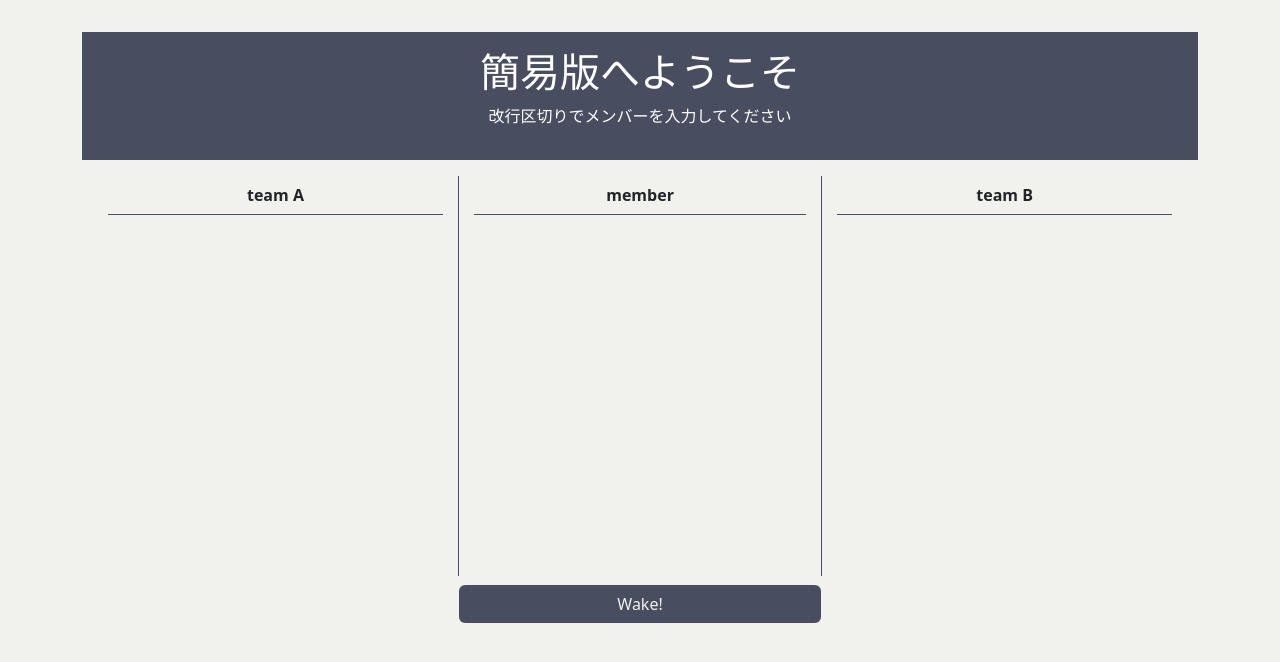
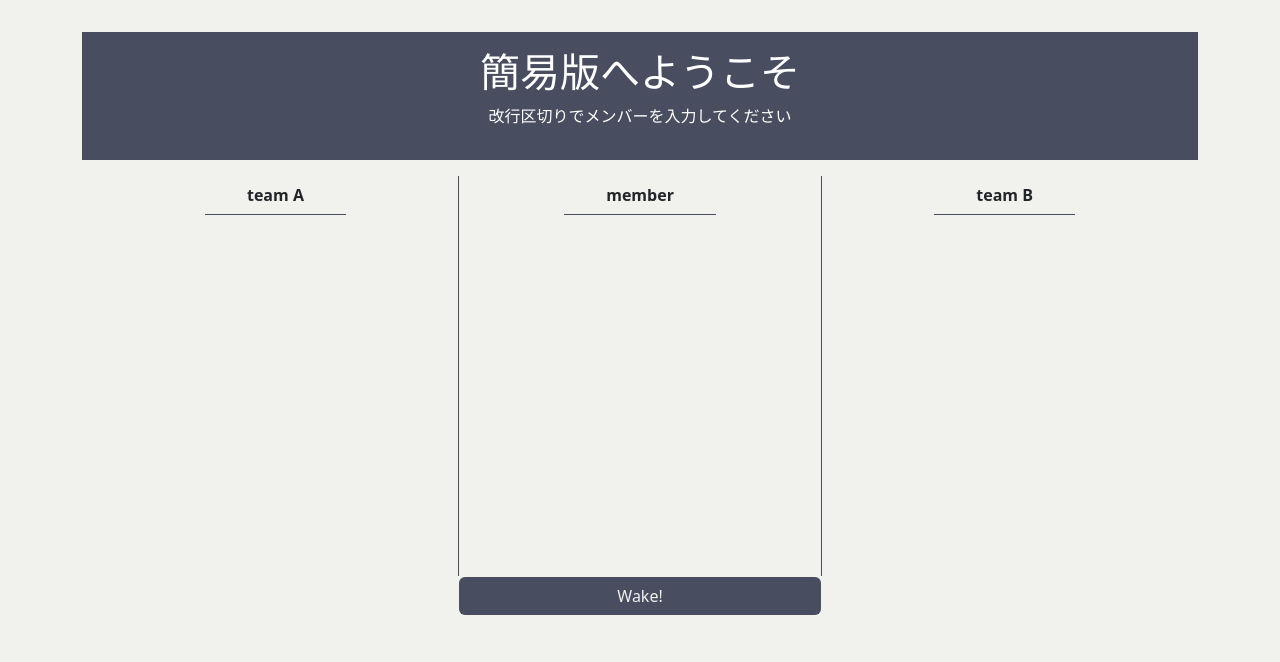
Before and after one commit to estone1223/team-wake, a Django app: page /wakes/classic/ in a window 1280 px wide. Shown: the part 56-718 px from the top of the page. Run offline with Django 3.2, Linux system fonts and the light colour scheme; some libraries are stand-ins or nearby versions.

Commit message:
crate classic edition but isshunde kieru

```diff
--- a/static/wakes/css/style.css
+++ b/static/wakes/css/style.css
@@ -94,8 +94,13 @@ main {
   line-height: 240%;
 }
 
-.content-header {
+.content-head {
+  display: inline-block;
+  font-size: 16px;
   font-weight: bold;
+  padding: 0 42px;
+  line-height: 240%;
+  border-bottom: 1px solid #484e60;
 }
 
 .team-ul {
--- a/static/wakes/js/main.js
+++ b/static/wakes/js/main.js
@@ -1,37 +1,40 @@
-"use strict";
-{
-  const team_a = document.getElementById('ul-team-a');
-  const team_b = document.getElementById('ul-team-b');
-  const member_list = document.getElementsByClassName('member-list');
 
-  function memberClick() {
-    if (member_list in team_a) {
-      team_b.append(member_list);
-    } else {
-      team_a.append(member_list);
+
+
+
+function wakeTeam() {
+  let team_a = document.getElementById('team_a');
+  let team_b = document.getElementById('team_b');
+
+  team_a.innerHTML = '';
+  team_b.innerHTML = '';
+
+  let member_list = document.getElementById('classic-member');
+  let member = member_list.value.split(/\n/);
+
+  let user_list = [];
+
+  for (let i = 0, len = member.length; i < len; i++) {
+    if (member[i] != '') {
+      user_list.push(member[i]);
     }
   }
 
+  for (let i = 0, len = user_list.length; i < len; i++) {
+    user_list[i] = [user_list[i], Math.random()];
+    }
 
-// function wakeTeam() {
-//   let list_a_element = document.getElementById('list-c-a');
-//   let list_b_element = document.getElementById('list-c-b');
-
-//   let member = document.getElementById('classic-member');
-//   let member = member.split(/\n/);
-
-//   console.log(member);
-//   alert('hihi');
-// }
-
-// let try_js = document.getElementById('try-js');
-
-// try_js.click(wakeTeam());
-
-function art() {
-  alert('konbanha');
-}
+  user_list.sort(function(a, b){return a[1] - b[1];});
+  for (let i = 0, len = user_list.length; i < len; i++) {
+    user_list[i] = user_list[i][0];
+  }
 
 
-
-}
+  for (let i = 0, len = user_list.length; i < len; i ++) {
+    if (i % 2 == 1) {
+      team_a.insertAdjacentHTML("beforeend", "<li class='member'>" + user_list[i] + "</li>");
+    } else {
+      team_b.insertAdjacentHTML("beforeend", "<li class='member'>" + user_list[i] + "</li>");
+    }
+  }
+  }
--- a/templates/wakes/wake_classic.html
+++ b/templates/wakes/wake_classic.html
@@ -12,24 +12,21 @@
   </div>
   <div class="content">
     <div class="team-a">
-      <ul class="team-ul" id="list-c-a">
-        <li class="content-header">team A</li>
-      </ul>
+      <h2 class="content-head">team A</h2>
+      <ol id="team_a">
+      </ol>
     </div>
     <div class="member">
-      <ul class="member-ul">
-        <li class="content-header">member</li>
-      </ul>
+      <h2 class="content-head">member</h2>
       <form action="" method="post">
         {% csrf_token %}
         <textarea name="classic-member" id="classic-member" rows="14" class="classic-member"></textarea>
-        <button type="submit" value="Wake!" class="btn btn-color btn-classic" id="try-js" onclick="art()">Wake!</button>
+        <button value="Wake!" class="btn btn-color btn-classic" id="try-js" onclick="wakeTeam()">Wake!</button>
       </form>
     </div>
     <div class="team-b">
-      <ul class="team-ul" id="list-c-b">
-        <li class="content-header">team B</li>
-      </ul>
+      <h2 class="content-head">team B</h2>
+      <ol id="team_b"></ol>
     </div>
   </div>
 {% endblock main %}
```
